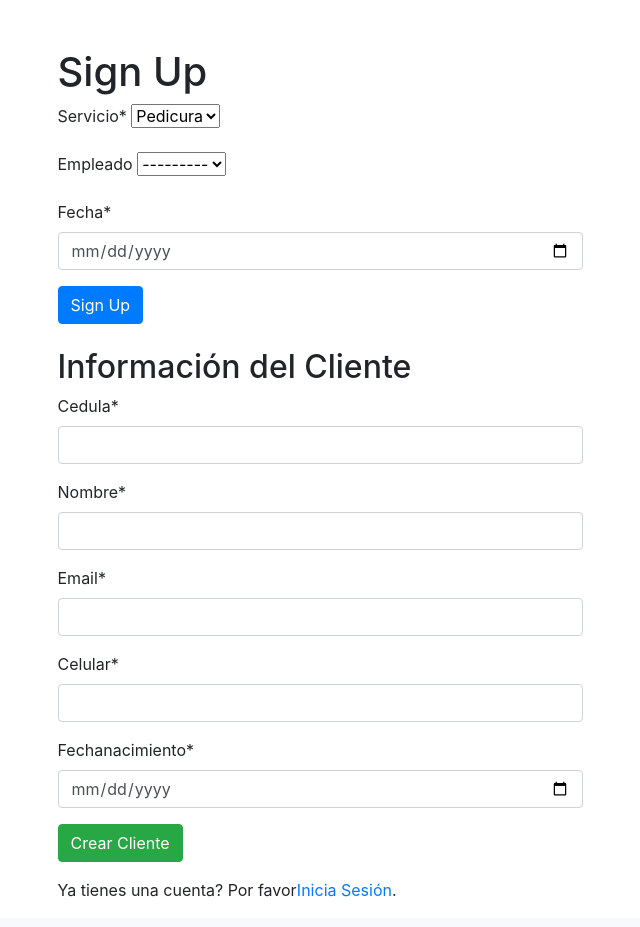
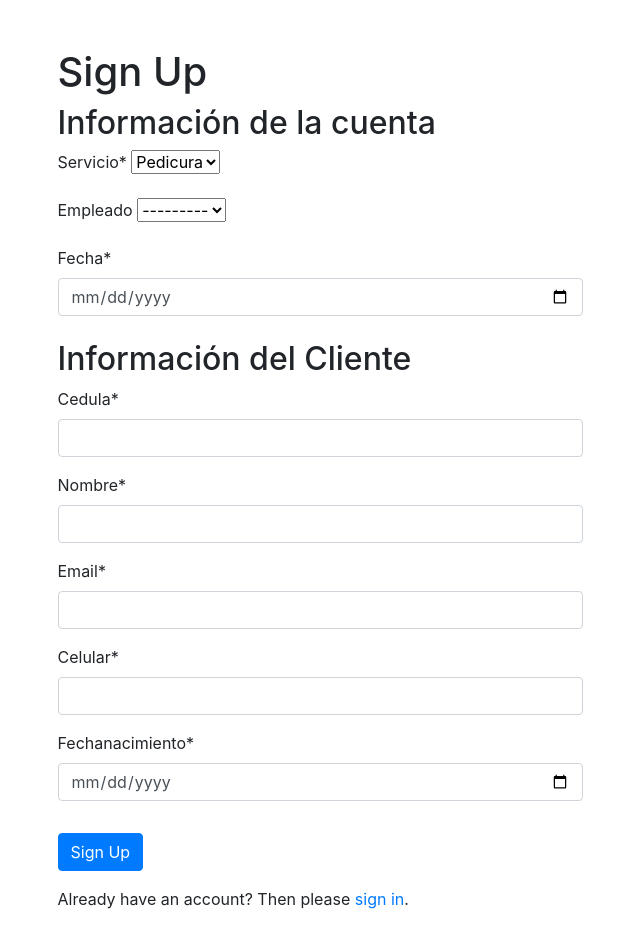
Before and after one commit to xGerart/aplicacioncitaspladsh, a Django app: template centroestetico/citas/templates/account/signup.html in a window 1280 px wide. Shown: the part 56-983 px from the top of the page, without its empty margins (320-960 px from the left). Before the commit the page ends 953 px from the top, so only its background shows below. Run offline with Django 5.2, Linux system fonts and the light colour scheme; the template is opened without the code that fills it: values that come from a table or form of the project are taken from there, others are empty; data comes from the database, SQL or seed files in the repository; some libraries are stand-ins or nearby versions.

Commit message:
Arreglo_Signup_1

```diff
--- a/centroestetico/centroestetico/settings.py
+++ b/centroestetico/centroestetico/settings.py
@@ -170,3 +170,5 @@ EMAIL_PORT = 587
 EMAIL_USE_TLS = True
 EMAIL_HOST_USER = 'gerart675@gmail.com'
 EMAIL_HOST_PASSWORD = 'roze slfn mcnh nmmw'
+
+ACCOUNT_FORMS = {'signup': 'yourapp.forms.CombinedSignupForm'}
--- a/centroestetico/citas/forms.py
+++ b/centroestetico/citas/forms.py
@@ -1,5 +1,6 @@
 from django import forms
 from .models import Servicio, Empleado, Cliente, Cita
+from allauth.account.forms import SignupForm
 
 class CitaForm(forms.ModelForm):
     servicio = forms.ModelChoiceField(
@@ -38,3 +39,21 @@ class ClienteForm(forms.ModelForm):
         widgets = {
             'fechanacimiento': forms.DateInput(attrs={'type': 'date'}),
         }
+
+class CombinedSignupForm(SignupForm):
+    cedula = forms.CharField(max_length=10)
+    nombre = forms.CharField(max_length=100)
+    celular = forms.CharField(max_length=10)
+    fechanacimiento = forms.DateField(widget=forms.DateInput(attrs={'type': 'date'}))
+
+    def save(self, request):
+        user = super(CombinedSignupForm, self).save(request)
+        cliente = Cliente.objects.create(
+            user=user,
+            cedula=self.cleaned_data.get('cedula'),
+            nombre=self.cleaned_data.get('nombre'),
+            email=self.cleaned_data.get('email'),
+            celular=self.cleaned_data.get('celular'),
+            fechanacimiento=self.cleaned_data.get('fechanacimiento')
+        )
+        return user
--- a/centroestetico/citas/templates/account/signup.html
+++ b/centroestetico/citas/templates/account/signup.html
@@ -1,8 +1,6 @@
 {% extends "base.html" %}
 {% load i18n %}
 {% load crispy_forms_tags %}
-
-{% block head_title %}{% trans "Signup" %}{% endblock %}
 
 {% block content %}
 <div class="container mt-5">
@@ -10,23 +8,22 @@
         <div class="col-md-6">
             <h1>{% trans "Sign Up" %}</h1>
 
-      <form class="signup" id="signup_form" method="post" action="{% url 'account_signup' %}">
+            <form method="post" action="{% url 'account_signup' %}">
                 {% csrf_token %}
+                <h2>Información de la cuenta</h2>
                 {{ form|crispy }}
+
+                <h2 class="mt-4">Información del Cliente</h2>
+                {{ cliente_form|crispy }}
+
                 {% if redirect_field_value %}
                 <input type="hidden" name="{{ redirect_field_name }}" value="{{ redirect_field_value }}" />
                 {% endif %}
-        <button type="submit" class="btn btn-primary">{% trans "Sign Up" %}</button>
+
+                <button type="submit" class="btn btn-primary mt-3">{% trans "Sign Up" %}</button>
             </form>
 
-      <h2 class="mt-4">Información del Cliente</h2>
-      <form method="post" action="{% url 'crear_cliente' %}">
-        {% csrf_token %}
-        {{ cliente_form|crispy }}
-        <button type="submit" class="btn btn-success">Crear Cliente</button>
-      </form>
-
-      <p class="mt-3">{% blocktrans %}Ya tienes una cuenta? Por favor<a href="{{ login_url }}">Inicia Sesión</a>.{% endblocktrans %}</p>
+            <p class="mt-3">{% blocktrans %}Already have an account? Then please <a href="{{ login_url }}">sign in</a>.{% endblocktrans %}</p>
         </div>
     </div>
 </div>
```
Lines whose indentation alone changed are shown as unchanged.
